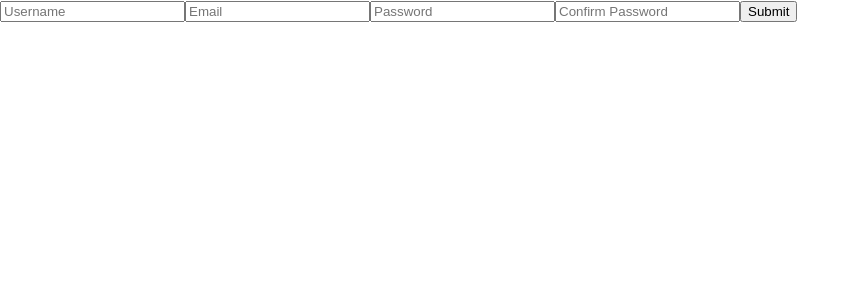
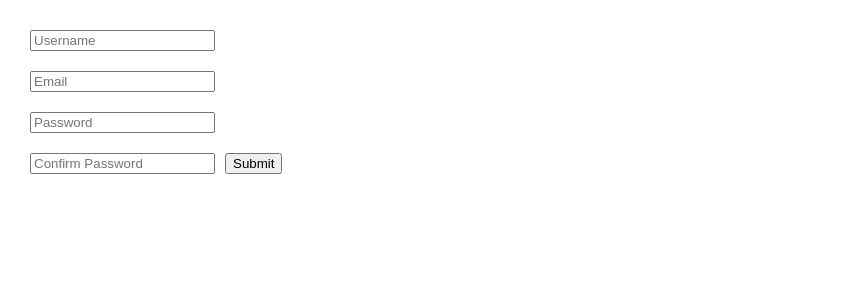
Before and after one commit to colintalex/fmm_node_react_app, a React (Create React App) app in the folder client/: page /register in a window 1280 px wide. Shown: the top 300 px of the page, without its empty margins (0-860 px from the left). Built offline with nearby package versions, Linux system fonts and the light colour scheme.

Commit message:
Completes hooks for registration

```diff
--- a/client/src/components/Register/Register.js
+++ b/client/src/components/Register/Register.js
@@ -2,16 +2,25 @@ import axios from 'axios';
 import React, { useEffect, useState } from 'react'
 import { useForm } from 'react-hook-form';
 import { useHistory } from 'react-router-dom'
-import useUserPost from '../../api_requests/useUserPost'
+import styled from 'styled-components'
+import useRegisterUser from '../../api_requests/useRegisterUser'
+
+const StyledForm = styled.form`
+    display: block;
+`
+const StyledFormWrapper = styled.div`
+    padding: 20px;
+`
+
+const StyledInputs = styled.input`
+    margin: 10px;
+`
 
 const Register = (() => {
-    // const [username, setUsername] = useState('');
-    // const [email, setEmail] = useState('');
-    // const [password, setPassword] = useState('');
-    // const [password2, setPassword2] = useState('');
     const { register, handleSubmit, errors} = useForm();
     const [currentUser, setCurrentUser] = useState({});
     const history = useHistory();
+    const [errorMsg, setErrorMsg] = useState()
 
 
 
@@ -20,41 +29,42 @@ const Register = (() => {
             .then((res) => {
                 history.push('/main_map', {data: res.data})
             })
-            .catch((error) => console.log(error))
-            console.log('done')
-
+            .catch((error) => {
+                setErrorMsg(error.response.data.error)
+            })
     })
 
     return(
-        <div>
-            <form onSubmit={handleSubmit(_onSubmit)}>
-                <input
+        <StyledFormWrapper>
+            <StyledForm onSubmit={handleSubmit(_onSubmit)}>
+                <StyledInputs
                     placeholder='Username'
                     type='text'
                     ref={register}
                     name='user_name'
-                />
-                <input
+                /><br />
+                <StyledInputs
                     placeholder='Email'
                     type='text'
                     ref={register}
                     name='email'
-                />
-                <input
+                /><br />
+                <StyledInputs
                     placeholder='Password'
-                    type='text'
+                    type='password'
                     ref={register}
                     name='password'
-                />
-                <input
+                /><br/>
+                <StyledInputs
                     placeholder='Confirm Password'
-                    type='text'
+                    type='password'
                     ref={register}
                     name='password2'
                 />
                 <input type='submit' />
-            </form>
-        </div>
+            </StyledForm>
+            {errorMsg && <h3>{errorMsg}</h3>}
+        </StyledFormWrapper>
     )
 });
 
```
